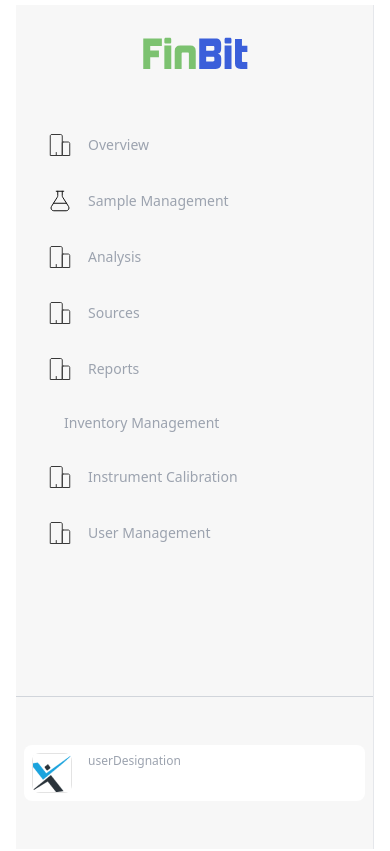
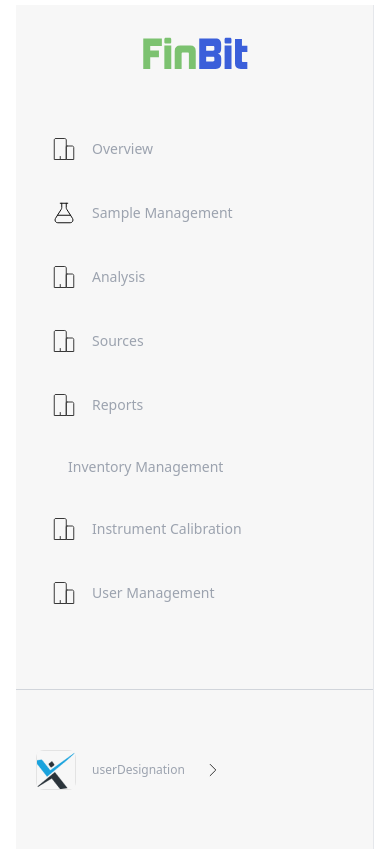
Before and after one commit to abdulhanna/asset, a Next.js app: page /test in a window 390 px wide. Shown: the part 1260-2111 px from the top of the page. Built offline with nearby package versions, Linux system fonts and the light colour scheme.

Commit message:
responsive

```diff
--- a/components/atoms/icons.jsx
+++ b/components/atoms/icons.jsx
@@ -2408,6 +2408,17 @@ export const Setting = ({className})  => {
 }
 
 
+export const RightArrow = ({className})  => {
+  return(
+    <span className={className}>
+      <svg width="8" height="14" viewBox="0 0 8 14" fill="none" xmlns="http://www.w3.org/2000/svg">
+      <path d="M1.1875 1.375L6.8125 7L1.1875 12.625" stroke="#383838" stroke-linecap="round" stroke-linejoin="round"/>
+      </svg>
+    </span>
+  )
+}
+
+
 export const Legal = ({className})  => {
   return(
     <span className={className}>
--- a/components/organism/sidebar.jsx
+++ b/components/organism/sidebar.jsx
@@ -25,6 +25,7 @@ export const SidebarItem = ({
     active,
     classname = '',
     fillIcon,
+    lastIcon,
   }) => {
     return (
       <Link href={href}>
@@ -32,9 +33,9 @@ export const SidebarItem = ({
           <div
             className={cn(
               `${classname}`,
-              'w-full inline-block p-2 flex flex-row items-center cursor-pointer text-sm rounded',
+              'w-full  p-3 font-medium flex flex-row items-center cursor-pointer text-sm rounded',
               {
-                'bg-menuBG text-primary font-body': active,
+                'bg-white text-primary font-body': active,
               },
               {
                 'hover:bg-gray-100 hover:text-gray-400 text-gray-400': !active,
@@ -44,6 +45,7 @@ export const SidebarItem = ({
             <span className="px-2">{active ? fillIcon : icon}</span>
             <span className="px-2 flex-grow text-sm truncate">{label}</span>
             {accessoryIcon}
+            <span className="px-2 py-2">{lastIcon}</span>
           </div>
         </a>
       </Link>
--- a/pages/dashboard/root/account/index.js
+++ b/pages/dashboard/root/account/index.js
@@ -10,7 +10,7 @@ const Account = ({user}) => {
     <>
       <MainLayout User={user}>
          <div className='space-y-4'>
-               <div className='flex justify-between items-center'>
+               <div className='flex justify-between '>
                 <Text1 size='2xl'>All Account Manager</Text1>
                  <Button href={'/dashboard/root/account/add'} variant='contained' >ADD ACCOUNT MEMBER</Button>
                </div>
--- a/pages/dashboard/root/organisation/index.js
+++ b/pages/dashboard/root/organisation/index.js
@@ -12,7 +12,7 @@ const Page = ({user,organisationList}) => {
   return (
    <>
     <MainLayout User={user}>
-    <div className='flex justify-between items-center 2xl:my-8 my-0'>
+    <div className='flex justify-between   my-0'>
       <Text1 size='2xl'>All Organizations</Text1>
       <Button href={'/dashboard/root/organisation/add'} variant='contained'>ADD  ORGANIZATION</Button>
     </div>
--- a/pages/dashboard/usermanagement/administration/index.jsx
+++ b/pages/dashboard/usermanagement/administration/index.jsx
@@ -13,7 +13,7 @@ const Administration = ({user}) => {
     <>
         <MainLayout User={user}>
             <div>
-                <div className='flex justify-between items-end py-4'>
+                <div className='flex justify-between '>
                     <Text1 size='2xl'>All Administrations</Text1>
                     <Button variant='contained' href={'/dashboard/usermanagement/administration/addAdministration'}>ADD ADMINISTRATION</Button>
                 </div>
--- a/pages/dashboard/usermanagement/allUser/index.jsx
+++ b/pages/dashboard/usermanagement/allUser/index.jsx
@@ -80,7 +80,7 @@ useEffect(()=>{
     <>
         <MainLayout User={user}>
          <div className=''>
-         <div className='flex justify-between items-end py-4'>
+         <div className='flex justify-between i'>
          <Text1 size='2xl'>All Member</Text1>
          <Button variant='contained' onClick={()=>router.push('/dashboard/usermanagement/allUser/add-user')}>ADD MEMBER</Button>
          </div>
--- a/pages/dashboard/usermanagement/roles/index.jsx
+++ b/pages/dashboard/usermanagement/roles/index.jsx
@@ -73,7 +73,7 @@ const RolesPerimission = ({user}) => {
     <>
         <MainLayout User={user}>
             <div className='space-y-2'>
-               <div className='flex justify-between items-end py-4'>
+               <div className='flex justify-between '>
                 <Text1 size='2xl'>All Roles</Text1>
                  <Button href={'/dashboard/usermanagement/roles/add-roles'} variant='contained' >CREATE ROLE</Button>
                </div>
--- a/proj-components/Dashboard/organisation/table.jsx
+++ b/proj-components/Dashboard/organisation/table.jsx
@@ -19,7 +19,7 @@ export const OrganisationTableComponent = ({ headers,
     responseData,
     extraclasses,clickAll,checkAllStatus}) =>{
     return (
-        <div className="h-auto py-8">
+        <div className="h-auto py-4">
               <div className="relative overflow-x-auto rounded-lg">
                   <ColClickTable
                   headers={headers}
--- a/proj-components/Layout/sub-components/navbar-components.jsx
+++ b/proj-components/Layout/sub-components/navbar-components.jsx
@@ -9,6 +9,7 @@ import { FillOverview,FillUserManagment,FillOrganization,FillFieldMangment,
 import Image from 'next/image';
 import authApi from 'helpers/use-api/auth';
 import DialogPage1 from '@/components/molecules/dialog';
+import { RightArrow } from '../../../components/atoms/icons';
 import { ToastContainer, toast } from 'react-toastify';
 import 'react-toastify/dist/ReactToastify.css';
 
@@ -168,6 +169,7 @@ const SidebarComp = ({user}) => {
 
         ],
         icon: <RootMangment />,
+        iconlast:<RightArrow/>,
         fillIcon: <FillUserManagment/>,
       },{
         label:'Account Management',
@@ -285,6 +287,7 @@ const SidebarComp = ({user}) => {
         {menuItem.map((item, index) => {
           const Icon = item.icon;
           const FillIcon = item.fillIcon;
+          const lastIcon = item?.iconlast;
           return item.submenu ? (
             <SidebarSubList
               label={item.label}
@@ -292,6 +295,7 @@ const SidebarComp = ({user}) => {
               open={currentPath.startsWith(item.url)}
               icon={Icon}
               fillIcon={FillIcon}
+              lastIcon={lastIcon}
               key={index}
             >
 
@@ -360,7 +364,7 @@ const SidebarComp = ({user}) => {
 
     {
       isOpen ? (<div onClick={handleChange} className="py-6 transition-opacity duration-700 ease-in-out  p-4 px-2">
-      <div className="flex flex-row cursor-pointer bg-white p-2 rounded-lg gap-4">
+      <div className="flex flex-row cursor-pointer items-center  p-3 rounded-lg gap-4">
         <Image
           src="/images/user.png"
           alt="user"
@@ -371,6 +375,9 @@ const SidebarComp = ({user}) => {
         <div className="flex flex-col">
           <p className="text-sm">{user}</p>
           <p className="text-xs text-gray-400">{"userDesignation"}</p>
+        </div>
+        <div className='py-2 px-2'>
+        <RightArrow/>
         </div>
       </div>
     </div>) : (<>
@@ -389,6 +396,7 @@ const SidebarComp = ({user}) => {
             <p className="text-xs text-gray-400">{"userDesignation"}</p>
           </div>
         </div>
+
        </div>
        <div className="py-2 text-slate-500 px-2">
            <div className='flex pt-4'>
--- a/proj-components/MainLayout.jsx
+++ b/proj-components/MainLayout.jsx
@@ -14,7 +14,7 @@ const MainLayout = ({children,isScroll,User}) => {
       <div className="flex flex-col w-full  ">
         <Header />
         <div className={`${isScroll?"overflow-y-auto":"overflow-hidden"} w-full  h-full  pb-20`}>
-          <div className={`2xl:px-2 2xl:py-2 container px-6 py-16  flex-1`}>{children}</div>
+          <div className={`2xl:px-8 2xl:py-16  xl:px-8 xl:py-4 container  flex-1`}>{children}</div>
         </div>
       </div>
     </div>
--- a/tailwind.config.js
+++ b/tailwind.config.js
@@ -23,14 +23,42 @@ module.exports = {
         fieldBg: 'rgba(196,196,196,0.25)',
       },
 
-      container: {
+      screens: {
+        'sm': '640px',
+        // => @media (min-width: 640px) { ... }
+
+        'md': '768px',
+        // => @media (min-width: 768px) { ... }
+
+        'lg': '1024px',
+        // => @media (min-width: 1024px) { ... }
+
+        'xl': '1280px',
+        // => @media (min-width: 1280px) { ... }
+
+        '2xl': '1536px',
+        // => @media (min-width: 1536px) { ... }
+
+        '3xl': '1920px',
+        // => @media (min-width: 1920px) {... }
+      },
+
+
+
+
+    container: {
         padding: {
           DEFAULT: '1rem',
           sm: '2rem',
-          lg: '4rem',
-          xl: '5rem',
-          '2xl': '6rem',
+          lg: '3rem',
+          xl: '4rem',
+          '2xl': '5rem',
+
         },
+
+
+
+
       },
 
       fontFamily: {
```
Also changed, not shown: components/atoms/searchComponent.jsx (+5 -5 lines).
